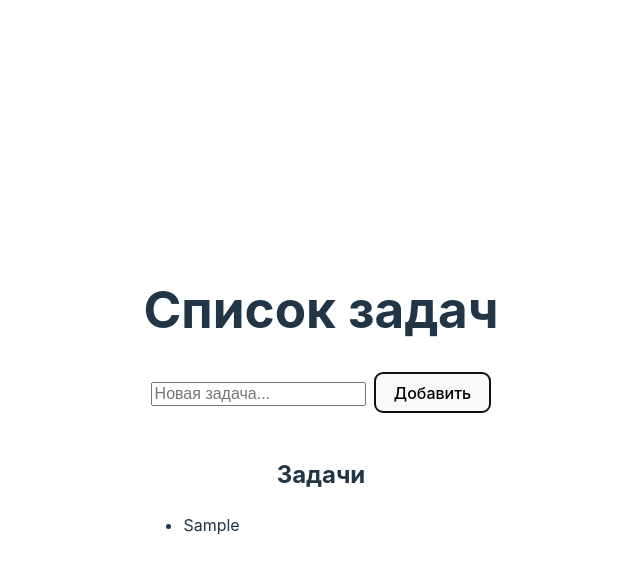
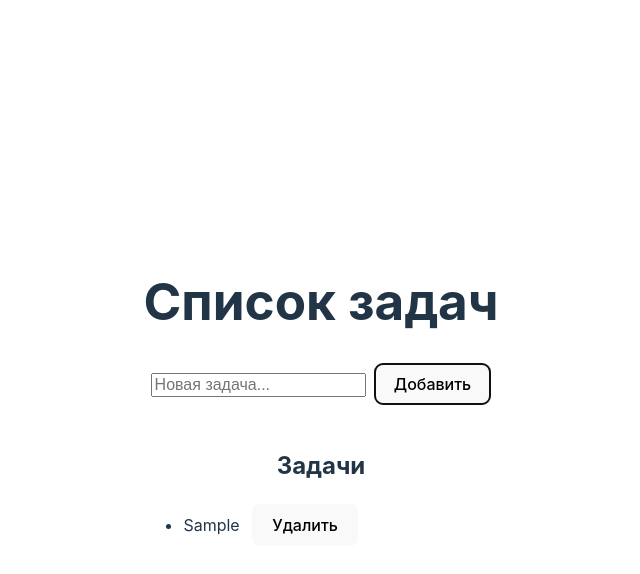
Before and after one commit to pyrozhok/react-workshop-5.1, a React (Vite) app: page / in a window 1280 px wide. Both pictures are taken after typing "Sample" into the empty fields and a click on the button "Добавить". Shown: the top 574 px of the page, without its empty margins (319-959 px from the left). Built offline with nearby package versions, Linux system fonts and the light colour scheme; no server answers.

Commit message:
Add functionality to delete todo

```diff
--- a/src/App.jsx
+++ b/src/App.jsx
@@ -48,6 +48,11 @@ function App() {
     setInputText('');
   };
 
+  const handleRemoveTodoClick = (taskId) => {
+    const tasks = todoList.filter((task) => task.id !== taskId);
+    setTodoList(tasks);
+  };
+
   return (
     <div className="app">
       <h1>Список задач</h1>
@@ -63,7 +68,7 @@ function App() {
         </button>
       </div>
       <br />
-      <TodoList data={todoList} />
+      <TodoList data={todoList} onDelete={handleRemoveTodoClick} />
     </div>
   );
 }
--- a/src/TodoList.jsx
+++ b/src/TodoList.jsx
@@ -1,8 +1,12 @@
 import './todo-list.css';
 function TodoList(props) {
-  const { data } = props;
+  const { data, onDelete } = props;
 
-  const todoList = data.map((todo) => <li key={todo.id}>{todo.title}</li>);
+  const todoList = data.map((todo) => (
+    <li key={todo.id}>
+      {todo.title} <button onClick={() => onDelete(todo.id)}>Удалить</button>
+    </li>
+  ));
 
   return (
     <div className="todo-list">
```
